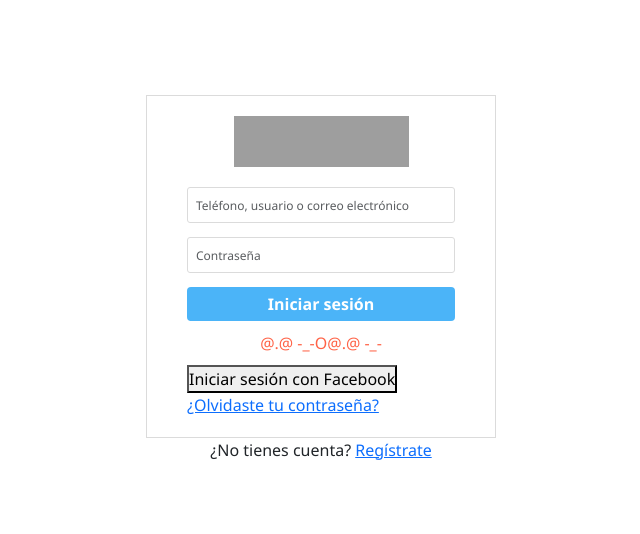
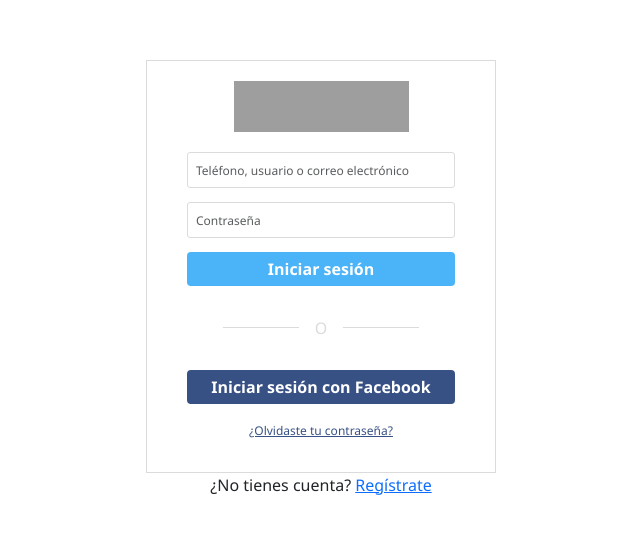
Before and after one commit to MiguelAngelRamos/login-instagram, a website: page index.html in a window 1280 px wide. Shown: the part 122-656 px from the top of the page, without its empty margins (319-959 px from the left). Drawn offline with Linux system fonts and the light colour scheme; grey boxes are pictures that could not be loaded.

Commit message:
login instagram

```diff
--- a/scss/styles.scss
+++ b/scss/styles.scss
@@ -81,16 +81,47 @@
   }
 
   .separator {
-    color: tomato;
+    padding: 20px;
+    color: $border-color;
     text-transform: uppercase;
-    @include flex-center;
+    display: flex;
+    align-items: center;
+    text-align: center;
     margin: 10px 0;
     // separator:before
     // separator:after
     &:before,
     &:after {
-      content: '@.@ -_-'
+      content: '';
+      flex: 1;
+      border-bottom: 1px solid $border-color;
+      margin: 0 16px;
+
     }
+  }
+
+  .btn-login-fb {
+    @include flex-center;
+    background-color: $facebook-btn-bg-color;
+    border: none;
+    color: $background-color;
+    font-weight: 600;
+    margin-bottom: 18px;
+    padding: 5px;
+    width: 100%;
+    border-radius: 4px;
+    // btn-login-fb:hover
+    &:hover {
+      background-color: darken($facebook-btn-bg-color, 10%);
+    }
+  }
+
+  .forgot-password {
+    color: $facebook-btn-bg-color;
+    display: block;
+    text-align: center;
+    margin-bottom: 12px;
+    font-size: 12px;
   }
 }
 
```
Also changed, not shown: css/styles.css, 1 other file.
